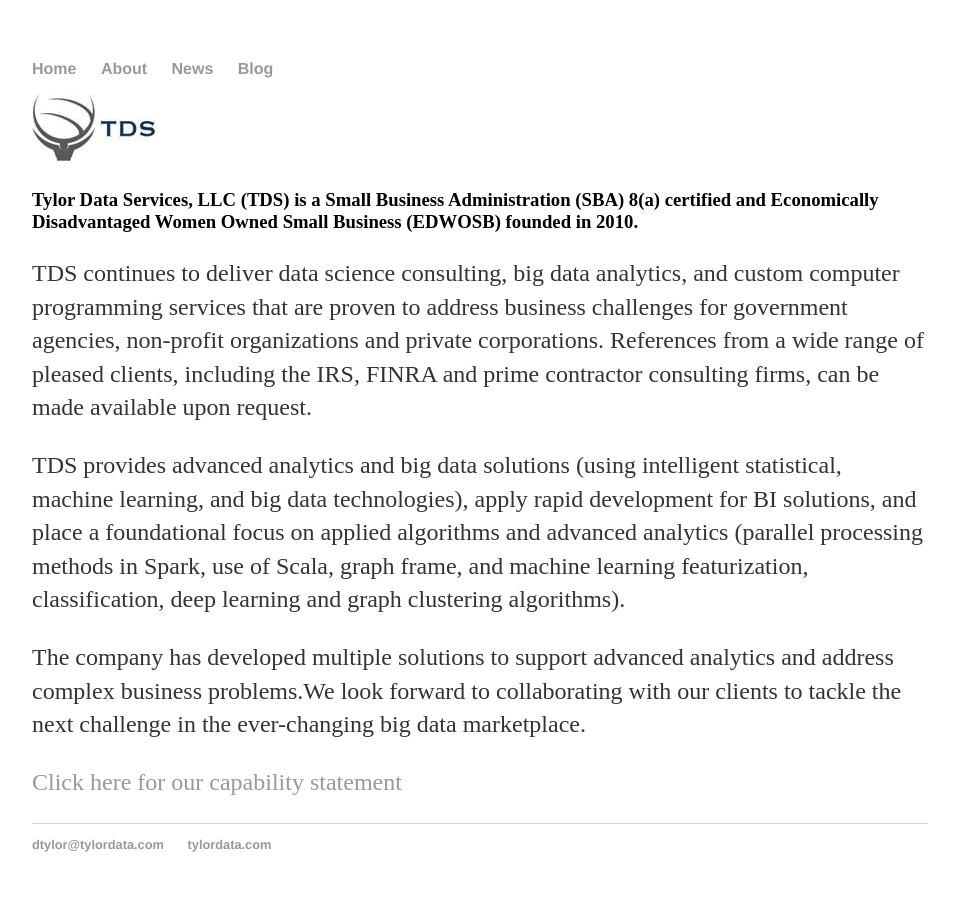
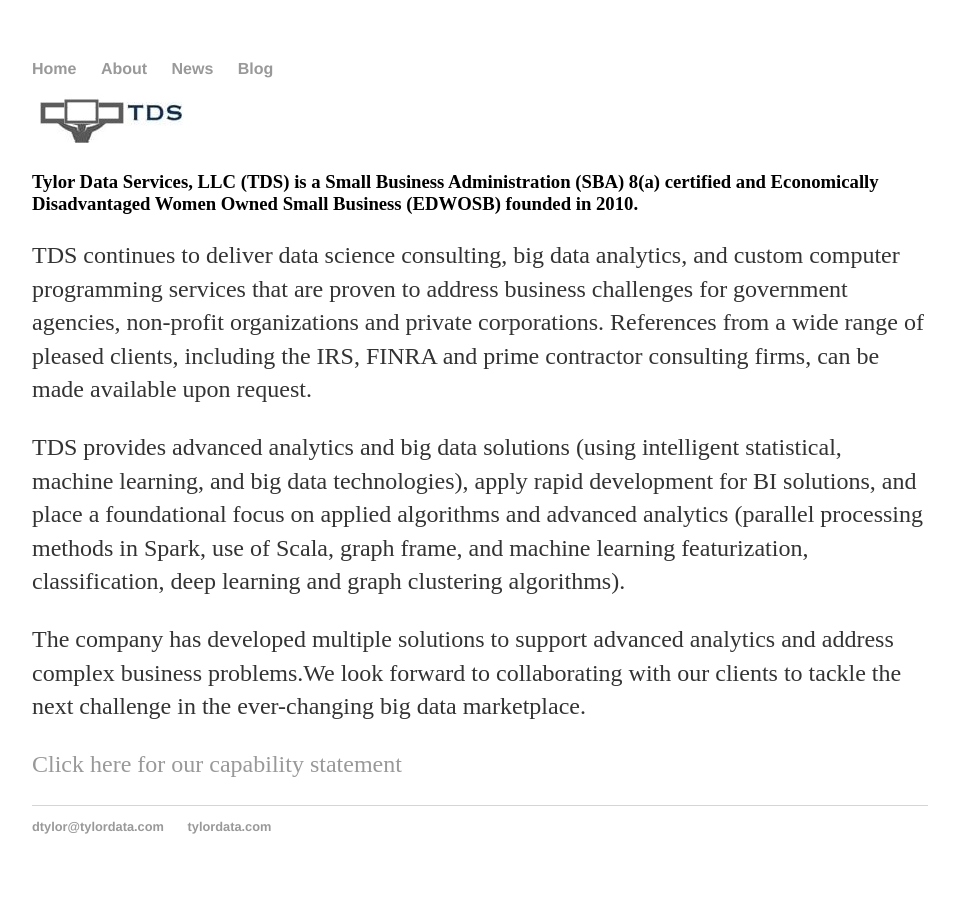
Before and after one commit to dtylor/dtylor.github.io, a Jekyll site: the page built from index.html, in a window 1280 px wide. Shown: the whole page, without its empty margins (160-1115 px from the left). Built offline with Jekyll 4.4.1, drawn with Linux system fonts in a browser that asks for light colours.

Commit message:
Update index.html

```diff
--- a/index.html
+++ b/index.html
@@ -3,6 +3,6 @@
 title: Tylor Data Services, LLC
 ---
 <div class="blurb">
-<img src="images/TDS_logo.jpg"/><p><h3>Tylor Data Services, LLC (TDS) is a Small Business Administration (SBA) 8(a) certified and Economically Disadvantaged Women Owned Small Business (EDWOSB) founded in 2010.</h3></p><p>TDS continues to deliver data science consulting, big data analytics, and custom computer programming services that are proven to address business challenges for government agencies, non-profit organizations and private corporations. References from a wide range of pleased clients, including the IRS, FINRA and prime contractor consulting firms, can be made available upon request.</p><p>TDS provides advanced analytics and big data solutions (using intelligent statistical, machine learning, and big data technologies), apply rapid development for BI solutions, and place a foundational focus on applied algorithms and advanced analytics (parallel processing methods in Spark, use of Scala, graph frame, and machine learning featurization, classification, deep learning and graph clustering algorithms).</p><p>The company has developed multiple solutions to support advanced analytics and address complex business problems.We look forward to collaborating with our clients to tackle the next challenge in the ever-changing big data marketplace. </p>
+<img src="images/TDS_logo_2.jpg"/><p><h3>Tylor Data Services, LLC (TDS) is a Small Business Administration (SBA) 8(a) certified and Economically Disadvantaged Women Owned Small Business (EDWOSB) founded in 2010.</h3></p><p>TDS continues to deliver data science consulting, big data analytics, and custom computer programming services that are proven to address business challenges for government agencies, non-profit organizations and private corporations. References from a wide range of pleased clients, including the IRS, FINRA and prime contractor consulting firms, can be made available upon request.</p><p>TDS provides advanced analytics and big data solutions (using intelligent statistical, machine learning, and big data technologies), apply rapid development for BI solutions, and place a foundational focus on applied algorithms and advanced analytics (parallel processing methods in Spark, use of Scala, graph frame, and machine learning featurization, classification, deep learning and graph clustering algorithms).</p><p>The company has developed multiple solutions to support advanced analytics and address complex business problems.We look forward to collaborating with our clients to tackle the next challenge in the ever-changing big data marketplace. </p>
 <p><a href="resources/TDS_CapabilityStatement.pdf"> Click here for our capability statement</a></p>
  </div><!-- /.blurb -->
```
